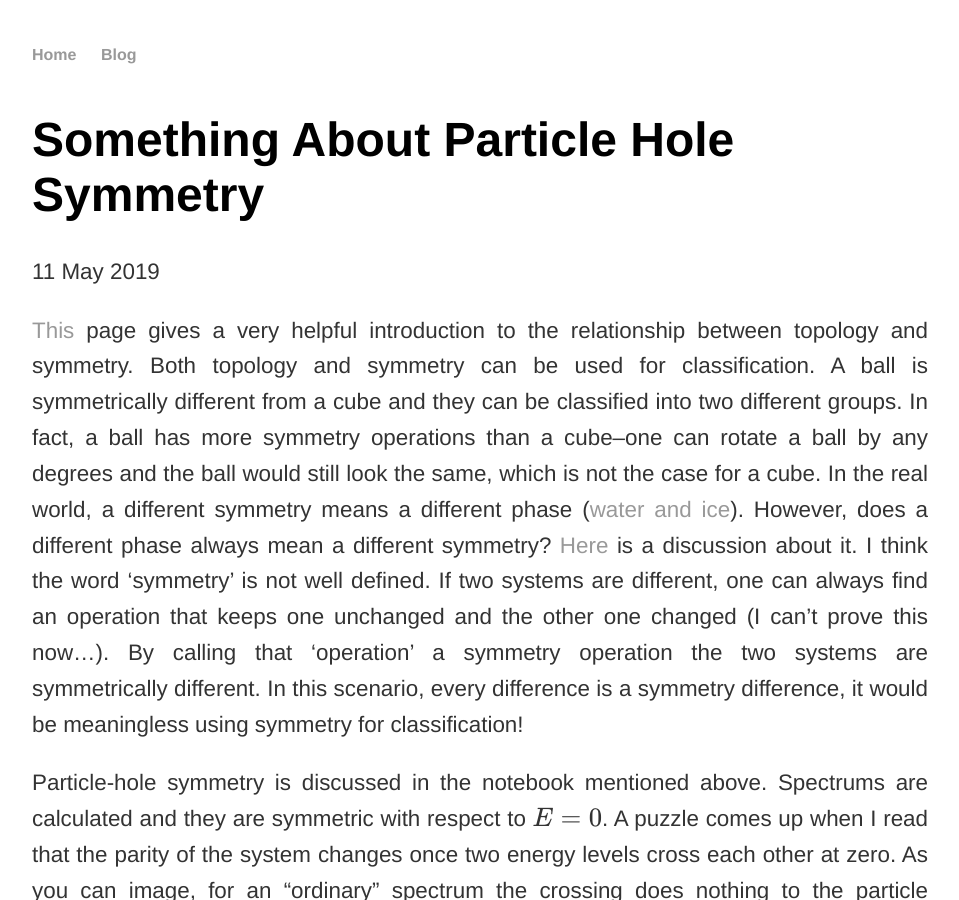
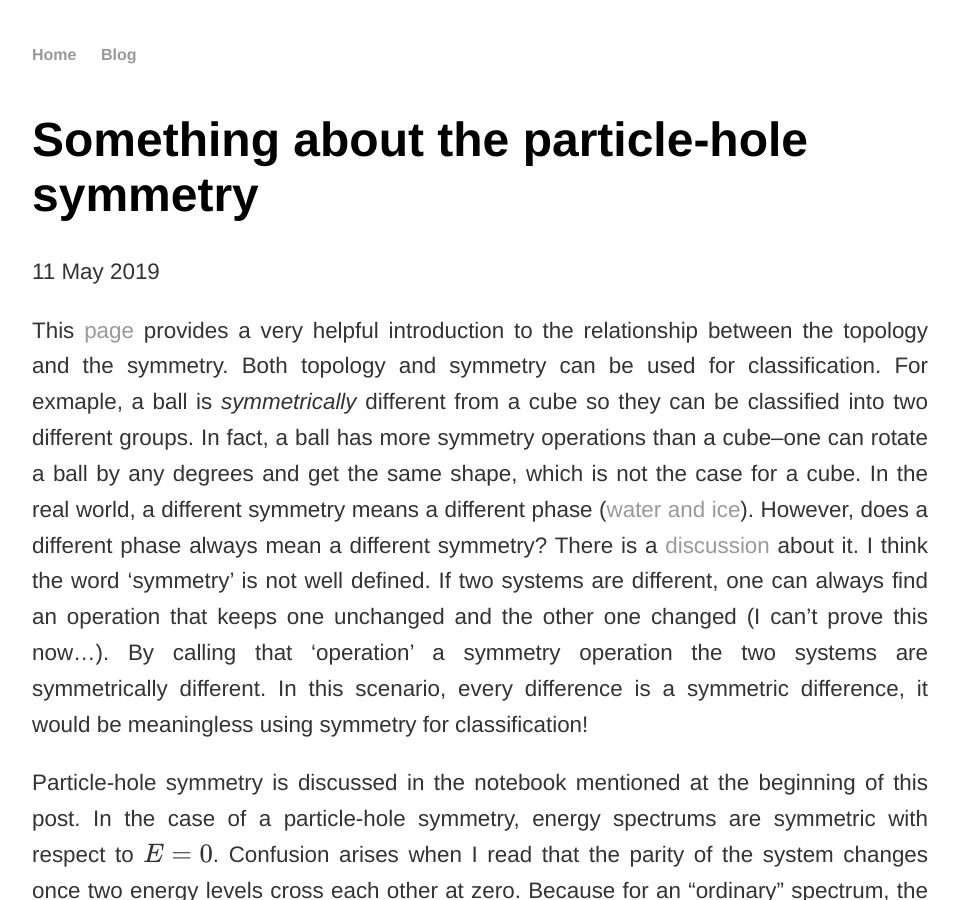
Before and after one commit to cover-me/cover-me.github.io, a Jekyll site: the page built from _posts/2019-05-11-something-about-particle-hole-symmetry.md, in a window 1280 px wide and 900 px high. Shown: the whole window, without its empty margins (160-1119 px from the left). Built offline with Jekyll 4.4.1, drawn with Linux system fonts in a browser that asks for light colours; formulas are drawn with MathJax 3; some of the changed text lies outside the part shown.

Commit message:
Update 2019-05-11-something-about-particle-hole-symmetry.md

```diff
--- a/_posts/2019-05-11-something-about-particle-hole-symmetry.md
+++ b/_posts/2019-05-11-something-about-particle-hole-symmetry.md
@@ -1,16 +1,17 @@
 ---
 layout: post
+title: Something about the particle-hole symmetry
 ---
 
-[This](https://topocondmat.org/w1_topointro/0d.html) page gives a very helpful introduction to the relationship between topology and symmetry. Both topology and symmetry can be used for classification. A ball is symmetrically different from a cube and they can be classified into two different groups. In fact, a ball has more symmetry operations than a cube--one can rotate a ball by any degrees and the ball would still look the same, which is not the case for a cube. In the real world, a different symmetry means a different phase ([water and ice](http://www.lassp.cornell.edu/sethna/OrderParameters/BrokenSymmetry.html)). However, does a different phase always mean a different symmetry? [Here](https://physics.stackexchange.com/questions/105166/symmetry-breaking-and-phase-transition) is a discussion about it. I think the word 'symmetry' is not well defined. If two systems are different, one can always find an operation that keeps one unchanged and the other one changed (I can't prove this now...). By calling that 'operation' a symmetry operation the two systems are symmetrically different. In this scenario, every difference is a symmetry difference, it would be meaningless using symmetry for classification!
+This [page](https://topocondmat.org/w1_topointro/0d.html) provides a very helpful introduction to the relationship between the topology and the symmetry. Both topology and symmetry can be used for classification. For exmaple, a ball is _symmetrically_ different from a cube so they can be classified into two different groups. In fact, a ball has more symmetry operations than a cube--one can rotate a ball by any degrees and get the same shape, which is not the case for a cube. In the real world, a different symmetry means a different phase ([water and ice](http://www.lassp.cornell.edu/sethna/OrderParameters/BrokenSymmetry.html)). However, does a different phase always mean a different symmetry? There is a [discussion](https://physics.stackexchange.com/questions/105166/symmetry-breaking-and-phase-transition) about it. I think the word 'symmetry' is not well defined. If two systems are different, one can always find an operation that keeps one unchanged and the other one changed (I can't prove this now...). By calling that 'operation' a symmetry operation the two systems are symmetrically different. In this scenario, every difference is a symmetric difference, it would be meaningless using symmetry for classification!
 
-Particle-hole symmetry is discussed in the notebook mentioned above. Spectrums are calculated and they are symmetric with respect to $E = 0$. A puzzle comes up when I read that the parity of the system changes once two energy levels cross each other at zero. As you can image, for an "ordinary" spectrum the crossing does nothing to the particle number, let alone the parity. Why for this particular case the parity changes? The key is that the spectrum is calculated from the BdG Hamiltonian, which is an auxiliary Hamiltonian.
+Particle-hole symmetry is discussed in the notebook mentioned at the beginning of this post. In the case of a particle-hole symmetry, energy spectrums are symmetric with respect to $E = 0$. Confusion arises when I read that the parity of the system changes once two energy levels cross each other at zero. Because for an "ordinary" spectrum, the crossing does nothing to the particle number because the total states below zero doesn't change, let alone the parity! Why in this notebook the parity changes? The answer is that the spectrum is calculated with the BdG Hamiltonian, which is a Hamiltonian with auxiliary states. Those states below the zero engegy are merely a mirror of those above zero.
 
-First, let's assume that there is no hopping or superconducting coupling terms. Consider the Hamiltonian $H = \sum_{i} h_{i} c_{i}^{\dagger} c_{i}$, which is equal to
+First, let's assume that there is no hopping or superconducting coupling. The Hamiltonian $H = \sum_{i} h_{i} c_{i}^{\dagger} c_{i}$, equals to
 
 $$\frac{1}{2} \sum_i h_i (2c_i^\dagger c_i) = \frac{1}{2} \sum_i h_i (c_i^\dagger c_i - c_i c_i^\dagger + 1) = \frac{1}{2} (\sum_i h_i c_i^\dagger c_i + \sum_i (-h_i) c_i c_i^\dagger + \sum_i h_i)$$
 
-Let $H_{BdG} = \sum_i h_i c_i^\dagger c_i + \sum_i (-h_i) c_i c_i^\dagger$ (1/2 and $\sum_i h_i$ in H are constants which can be thrown away). Both H and $H_{BdG}$ are diagonal matrixes.
+Let $H_{BdG} = \sum_i h_i c_i^\dagger c_i + \sum_i (-h_i) c_i c_i^\dagger$ (1/2 and $\sum_i h_i$ in H are constants which can be thrown away). Translate them in to the form of matrices. Both of H and $H_{BdG}$ are diagonal.
 
 $$H = \begin{pmatrix} h_1 &   &   & \\   & h_2 &   & \\   &   & ... &   \\   &   &   & h_n \end{pmatrix}$$
 
@@ -27,17 +28,17 @@
     &   &   &  & & & & -h_n
 \end{pmatrix}$$
 
-Eigenvalues of $H_{BdG}$ are $(h_1,h_2,...,h_n,-h_1,-h_2,...,-h_n)$. It should be noted that $h_i$ may be negtive and $-h_i$ may be positive. While ($$h_1$$, $h_2$, ..., $$h_n$$) are the eigenvalues of $H$, ($$-h_1$$, $-h_2$, ..., $$-h_n$$) are irregular numbers, just something simililar to guidelines or image charges.
+Eigenvalues of $H_{BdG}$ are $(h_1,h_2,...,h_n,-h_1,-h_2,...,-h_n)$. It should be noted that $h_i$ may be negtive and $-h_i$ may be positive. While ($$h_1$$, $h_2$, ..., $$h_n$$) are the eigenvalues of $H$, ($$-h_1$$, $-h_2$, ..., $$-h_n$$) are auxiliary numbers, just something simililar to guidelines or image charges.
 
 
-Now we turn to the case where there is hopping or superconducting coupling. What will be the difference? Since there is interaction now, $H$ can't be diagonalized in the above signle particle way. The Hilbert space we are intersted in changes from $n$ dimensional ($\lvert1,0,0,...\rangle$,$\lvert0,1,0,...\rangle$,$\lvert0,0,1,...\rangle$) to $2^n$ dimennsional ($\lvert\pm1,\pm1,\pm1,...\rangle$). But we still get an "unchanged" $H_{BdG}$. In fact, there exits a  linear transformation from $(c_1, c_2, ..., c_1^\dagger, c_2^\dagger, ...)$ to $(d_1, d_2, ..., d_1^\dagger, d_2^\dagger, ...)$, the latter also obey fermionic commutation relations and $H_{BdG} = \sum_i h'_i d_i^\dagger d_i + \sum_i (-h'_i) d_i d_i^\dagger$. We can always choose the transformation so that $h_i \geq 0$ for all $i$. If $\lvert G\rangle$ is the ground state with engergy $0$, then,
+Now we turn to the scenario where there is hopping or superconducting coupling. What will be the difference? As there is interaction now, $H$ can not be diagonalized in a single particle way. The Hilbert space we are intersted in changes from $n$ dimensional ($\lvert1,0,0,...\rangle$,$\lvert0,1,0,...\rangle$,$\lvert0,0,1,...\rangle$) to $2^n$ dimennsional ($\lvert\pm1,\pm1,\pm1,...\rangle$). However, we can still get an similar $H_{BdG}$ as before. In fact, there exits a linear transformation from $(c_1, c_2, ..., c_1^\dagger, c_2^\dagger, ...)$ to $(d_1, d_2, ..., d_1^\dagger, d_2^\dagger, ...)$, the latter also follow fermionic commutation relations and $H_{BdG} = \sum_i h'_i d_i^\dagger d_i + \sum_i (-h'_i) d_i d_i^\dagger$. We can always choose the transformation so that $h_i \geq 0$ for all $i$. If $\lvert G\rangle$ is the ground state with engergy $0$, we have
 
 $$H_{BdG} (d_i^\dagger \lvert G\rangle) = 2 h'_i (d_i^\dagger \lvert G\rangle)$$
 
 $$H_{BdG} (d_i \lvert G\rangle) = - 2 h'_i (d_i \lvert G\rangle)$$
 
-$d_i \lvert G\rangle = 0$, otherwise $d_i \lvert G\rangle$ will be an eigenstate with engegy lower than the ground state, which is not right. Then $d_i^\dagger \lvert G\rangle \neq 0$, is an eigenstate with energy $$h'_i$$ .(we dropped 1/2 when defined $H_{BdG}$, now we put it back). $d_i (d_i^\dagger \lvert G \rangle) = \lvert G \rangle$. We got the quasiparticles! It should be noted that transition from $\lvert G \rangle$ to $d_i^\dagger \lvert G \rangle$ does not necessary means a particle number change of $\pm 1$.
+$d_i \lvert G\rangle$ should be 0 (when $h'_i\neq0$), otherwise $d_i \lvert G\rangle$ will be an eigenstate whose energy ($-2 h'_i$) is lower than the ground state, violating the definition that a _ground state_ has the lowest energy. $d_i^\dagger \lvert G\rangle \neq 0$ (otherwise $0 = d_i (d_i^\dagger \lvert G \rangle) = \lvert G \rangle$), is an eigenstate with energy $$h'_i$$ .(we dropped 1/2 when defining $H_{BdG}$, now we put it back). $d_i (d_i^\dagger \lvert G \rangle) = \lvert G \rangle$. We got the quasiparticles! In this picture of quasiparticles, negative engery 'states' are auxiliary. It should be noted that a transition from $\lvert G \rangle$ to $d_i^\dagger \lvert G \rangle$ does not necessary means a particle number change of $\pm 1$.
 
-Since every state has an energy $\geq$ ground state, it looks like every quasi-particle should have an energy $\geq 0$. One may then ask what are those negative states in the spectrum of superconductors, are they just "mirror" states of positive ones? I don't think so. $d_i^\dagger \lvert G\rangle$ sometimes have less particles (not quasiparticles) than $\lvert G\rangle$, in that case, we say it is a quasihole. When we plot the spectrum of quasielectrons, that state stays below 0.
+Since every state has an energy $\geq$ ground state energy, it looks like every quasi-particle should have an energy $\geq 0$. One may then ask what are those negative states in the spectrum of superconducting dots, are they always "mirror" states of positive ones? Mathematically yes, but I would rather think in another way. $d_i^\dagger \lvert G\rangle$ sometimes have less _particles_ (not _quasiparticles_) than $\lvert G\rangle$, in that case, we say it is a quasihole. When we plot the spectrum of quasielectrons, that state is below 0.
 
-So what is particle-hole symmetry and how to broken it?
+So, what is the particle-hole symmetry? How to broke it?
```
